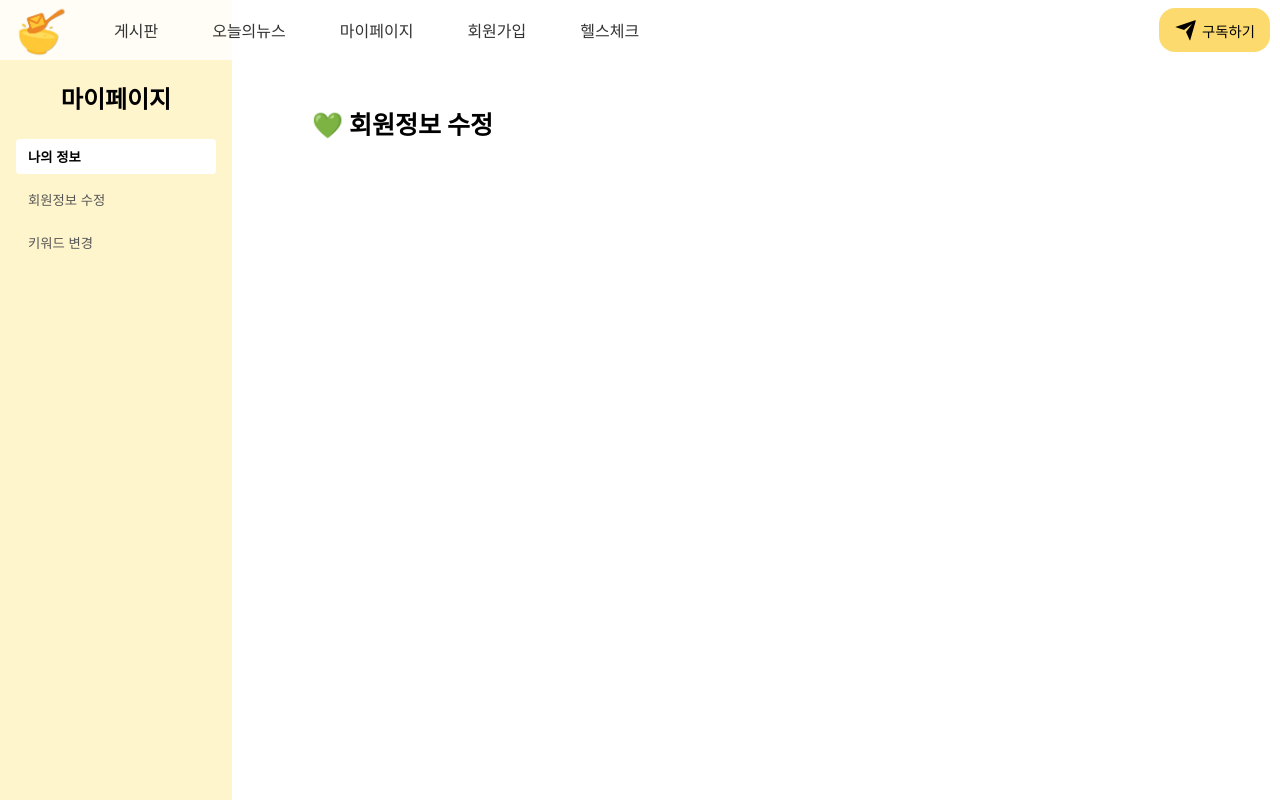
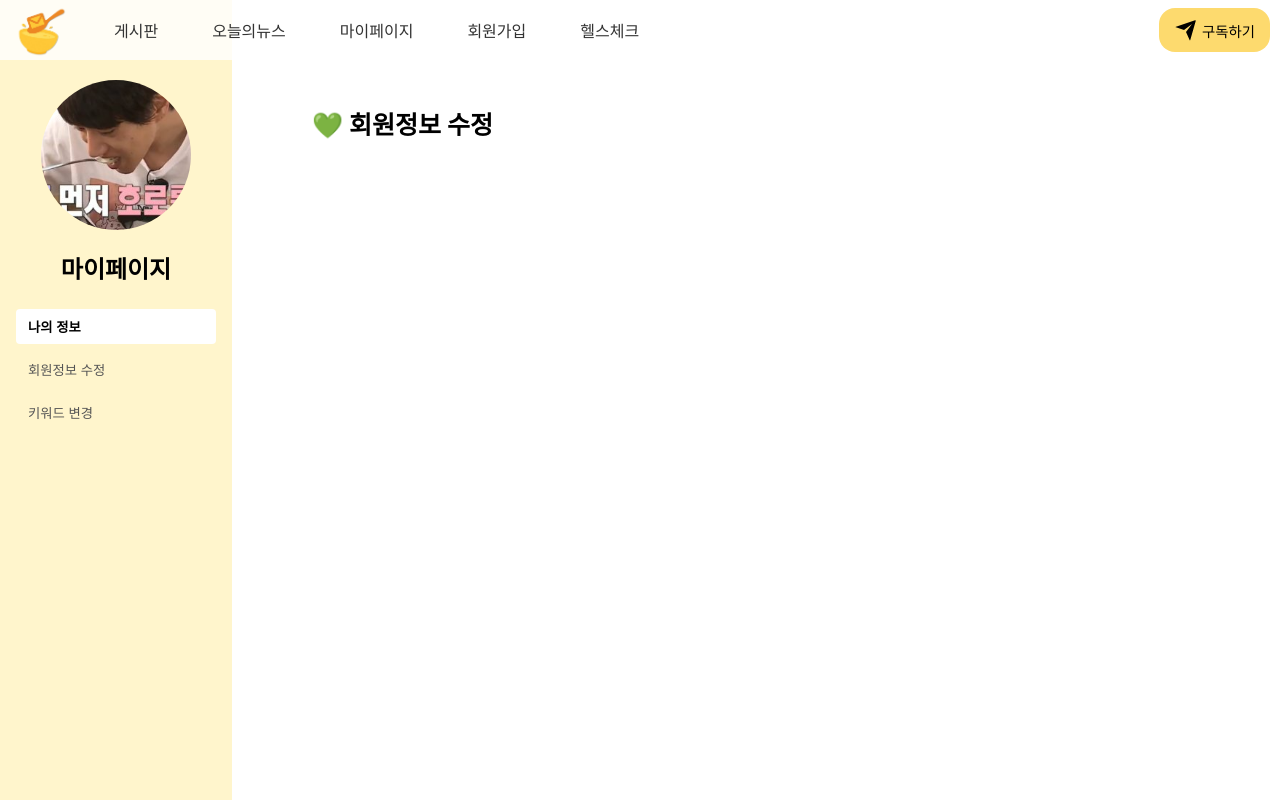
Before and after one commit to pal-lang-gwi/soup-frontend, a React (Vite) app: page /mypage in a window 1280 px wide. Built offline with nearby package versions, Linux system fonts and the light colour scheme; no server answers.

Commit message:
✨style : 프로필 이미지 추가

```diff
--- a/src/pages/MyPage.tsx
+++ b/src/pages/MyPage.tsx
@@ -4,12 +4,20 @@ import FixProfile from '../components/FixProfile';
 import KeywordPost from '../components/KeywordPost';
 import LookUpProfile from '../components/LookUpProfile';
 import Navbar from "../components/Navbar";
+import { User } from '../types/auth';
 
 type TabType = 'lookupprofile' | 'fixprofile' | 'keywords';
 
 function MyPage(){
     const [activeTab, setActiveTab] = useState<TabType>('lookupprofile');
+    const [user, setUser] = useState<User | null>(null);
 
+    //TODO: 백엔드 조회 로직 추가
+    // useEffect(() => {
+    // axiosUser().then(setUser).catch((err) => {
+    //   console.error('유저 정보 조회 실패:', err);
+    // });
+  // }, []);
     return(
         <>
 
@@ -18,6 +26,8 @@ function MyPage(){
         <ContentWrapper>
             <Navbar />
             <Sidebar>
+            <ProfileImage
+              src={user?.profileImageUrl || '/assets/sample.jpg'} />
             <Title>마이페이지</Title>
             <SidebarButton
               $active={activeTab === 'lookupprofile'}
@@ -92,6 +102,15 @@ const Sidebar = styled.aside`
   min-height: 100vh;
 `;
 
+const ProfileImage = styled.img`
+  width: 150px;
+  height: 150px;
+  border-radius: 50%;
+  object-fit: cover;
+  margin: 0 auto;
+  margin-top: 20px;
+`;
+
 const Title = styled.h2`
   font-weight: bold;
   margin-bottom: 24px;
```
Also changed, not shown: public/assets/sample.jpg (added).
